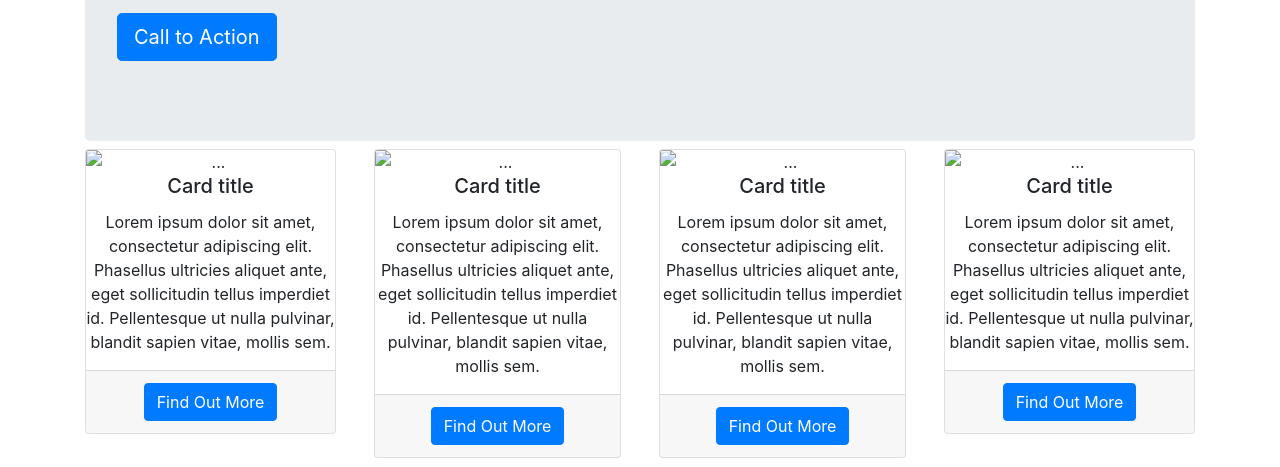
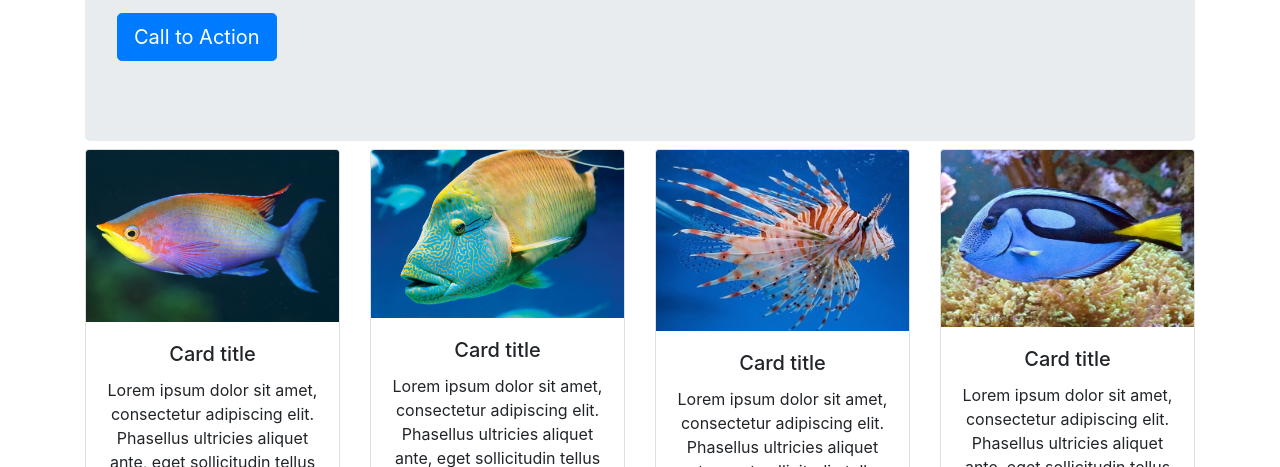
Before and after one commit to MZ-87/warm-welcome, a plain HTML site: page index.html in a window 1280 px wide. Shown: the part 266-733 px from the top of the page. Drawn offline with nearby package versions, Linux system fonts and the light colour scheme.

Commit message:
added pictures

```diff
--- a/index.html
+++ b/index.html
@@ -34,6 +34,8 @@
                     <li class="nav-item">
                         <a class="nav-link" href="#">Contact</a>
                     </li>
+                </ul>
+            </div>
         </nav>
     </header>
     <!--main-->
@@ -52,11 +54,11 @@
         </div>
 
         <!--cards-->
-        <div class="row">
-            <div class="col-3">
-                <div class="card text-center mt-1 mr-1 mb-1">
-                    <img src="..." class="card-img-top" alt="...">
-                    <div class="card-body  p-0">
+        <div class="row row-cols-1 row-cols-md-4 g-4">
+            <div class="col">
+                <div class="card h-100 text-center mt-1 mb-1">
+                    <img src="./images/fish1.jpg" class="card-img-top" alt="розовая рыба">
+                    <div class="card-body">
                         <h5 class="card-title">Card title</h5>
                         <p class="card-text">Lorem ipsum dolor sit amet, consectetur adipiscing elit. Phasellus
                             ultricies
@@ -64,16 +66,16 @@
                             ante, eget sollicitudin tellus imperdiet id. Pellentesque ut nulla pulvinar, blandit sapien
                             vitae,
                             mollis sem.</p>
+                    </div>
                     <div class="card-footer">
                         <a href="#" class="btn btn-primary">Find Out More</a>
                     </div>
                 </div>
             </div>
-            </div>
-            <div class="col-3">
-                <div class="card text-center m-1">
-                    <img src="..." class="card-img-top" alt="...">
-                    <div class="card-body p-0">
+            <div class="col">
+                <div class="card h-100 text-center mt-1 mb-1">
+                    <img src="./images/fish2.jpg" class="card-img-top" alt="рыба-наполеон">
+                    <div class="card-body">
                         <h5 class="card-title">Card title</h5>
                         <p class="card-text">Lorem ipsum dolor sit amet, consectetur adipiscing elit. Phasellus
                             ultricies
@@ -81,16 +83,16 @@
                             ante, eget sollicitudin tellus imperdiet id. Pellentesque ut nulla pulvinar, blandit sapien
                             vitae,
                             mollis sem.</p>
+                    </div>
                     <div class="card-footer">
                         <a href="#" class="btn btn-primary">Find Out More</a>
                     </div>
                 </div>
             </div>
-            </div>
-            <div class="col-3">
-                <div class="card text-center m-1">
-                    <img src="..." class="card-img-top" alt="...">
-                    <div class="card-body p-0">
+            <div class="col">
+                <div class="card h-100 text-center mt-1 mb-1">
+                    <img src="./images/fish3.jpg" class="card-img-top" alt="рыба-крылатка">
+                    <div class="card-body">
                         <h5 class="card-title">Card title</h5>
                         <p class="card-text">Lorem ipsum dolor sit amet, consectetur adipiscing elit. Phasellus
                             ultricies
@@ -98,16 +100,16 @@
                             ante, eget sollicitudin tellus imperdiet id. Pellentesque ut nulla pulvinar, blandit sapien
                             vitae,
                             mollis sem.</p>
+                    </div>
                     <div class="card-footer">
                         <a href="#" class="btn btn-primary">Find Out More</a>
                     </div>
                 </div>
             </div>
-            </div>
-            <div class="col-3">
-                <div class="card text-center mt-1 ml-1 mb-1">
-                    <img src="..." class="card-img-top" alt="...">
-                    <div class="card-body p-0">
+            <div class="col">
+                <div class="card h-100 text-center mt-1 mb-1">
+                    <img src="./images/fish4.jpg" class="card-img-top" alt="рыба-хирург">
+                    <div class="card-body">
                         <h5 class="card-title">Card title</h5>
                         <p class="card-text">Lorem ipsum dolor sit amet, consectetur adipiscing elit. Phasellus
                             ultricies
@@ -115,6 +117,7 @@
                             ante, eget sollicitudin tellus imperdiet id. Pellentesque ut nulla pulvinar, blandit sapien
                             vitae,
                             mollis sem.</p>
+                    </div>
                     <div class="card-footer">
                         <a href="#" class="btn btn-primary">Find Out More</a>
                     </div>
@@ -123,16 +126,12 @@
         </div>
     </main>
 
-    <footer class="text-center text-lg-start bg-secondary text-light mt-2">
+    <footer class="text-center text-lg-start bg-dark text-light mt-2">
         <div class="text-center p-4">
             Copyright 2019 ©
             <a class="text-reset fw-bold" href="https://mdbootstrap.com/">Your website</a>
         </div>
     </footer>
-
-
-
-
 
 
 
```
Also changed, not shown: images/fish1.jpg (added), images/fish2.jpg (added), images/fish3.jpg (added), images/fish4.jpg (added). Lines whose indentation alone changed are shown as unchanged.
